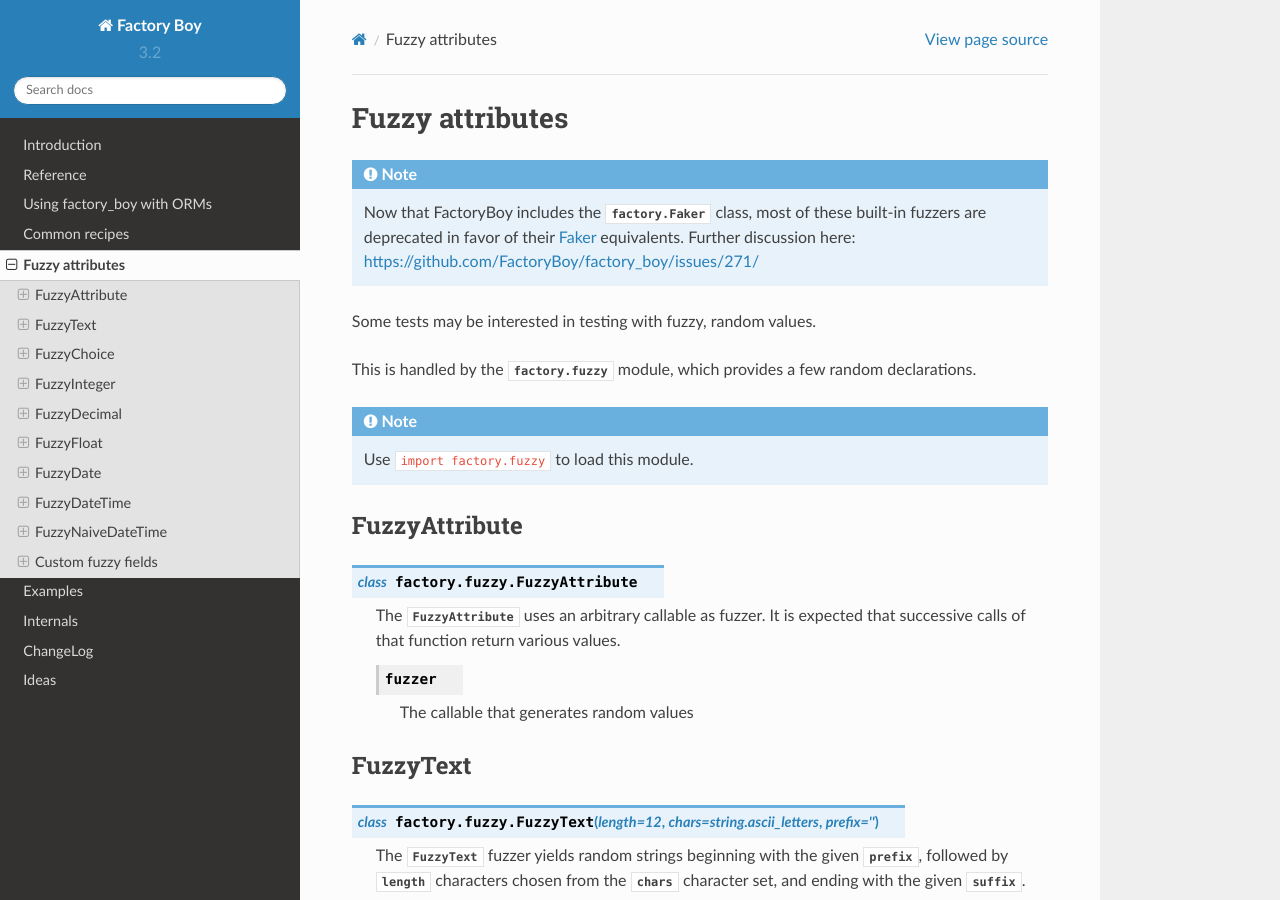
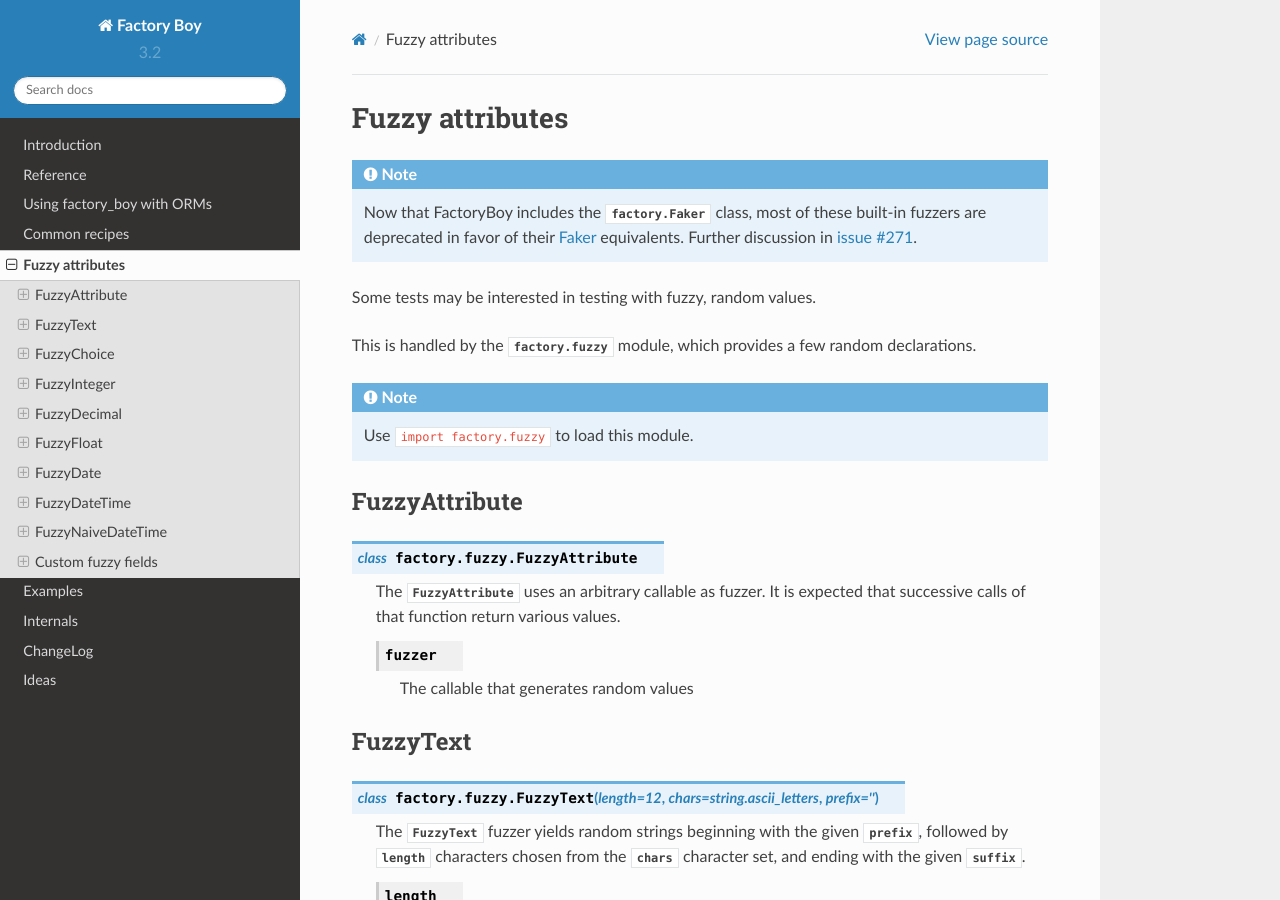
Before and after one commit to FactoryBoy/factory_boy, a Sphinx documentation site: the page built from docs/fuzzy.rst, in a window 1280 px wide and 900 px high. Built offline with Sphinx 7.4.7 and the Read the Docs theme 2.0.0, drawn with Linux system fonts in a browser that asks for light colours.

Commit message:
Fix documentation build warning about extlinks
Use extlinks Sphinx extension instead of directly linking to the GitHub
issue.

```diff
--- a/docs/fuzzy.rst
+++ b/docs/fuzzy.rst
@@ -6,8 +6,7 @@
 .. note:: Now that FactoryBoy includes the :class:`factory.Faker` class, most of
           these built-in fuzzers are deprecated in favor of their
           `Faker <https://faker.readthedocs.io/>`_ equivalents. Further
-          discussion here:
-          `<https://github.com/FactoryBoy/factory_boy/issues/271/>`_
+          discussion in :issue:`271`.
 
 Some tests may be interested in testing with fuzzy, random values.
 
```
